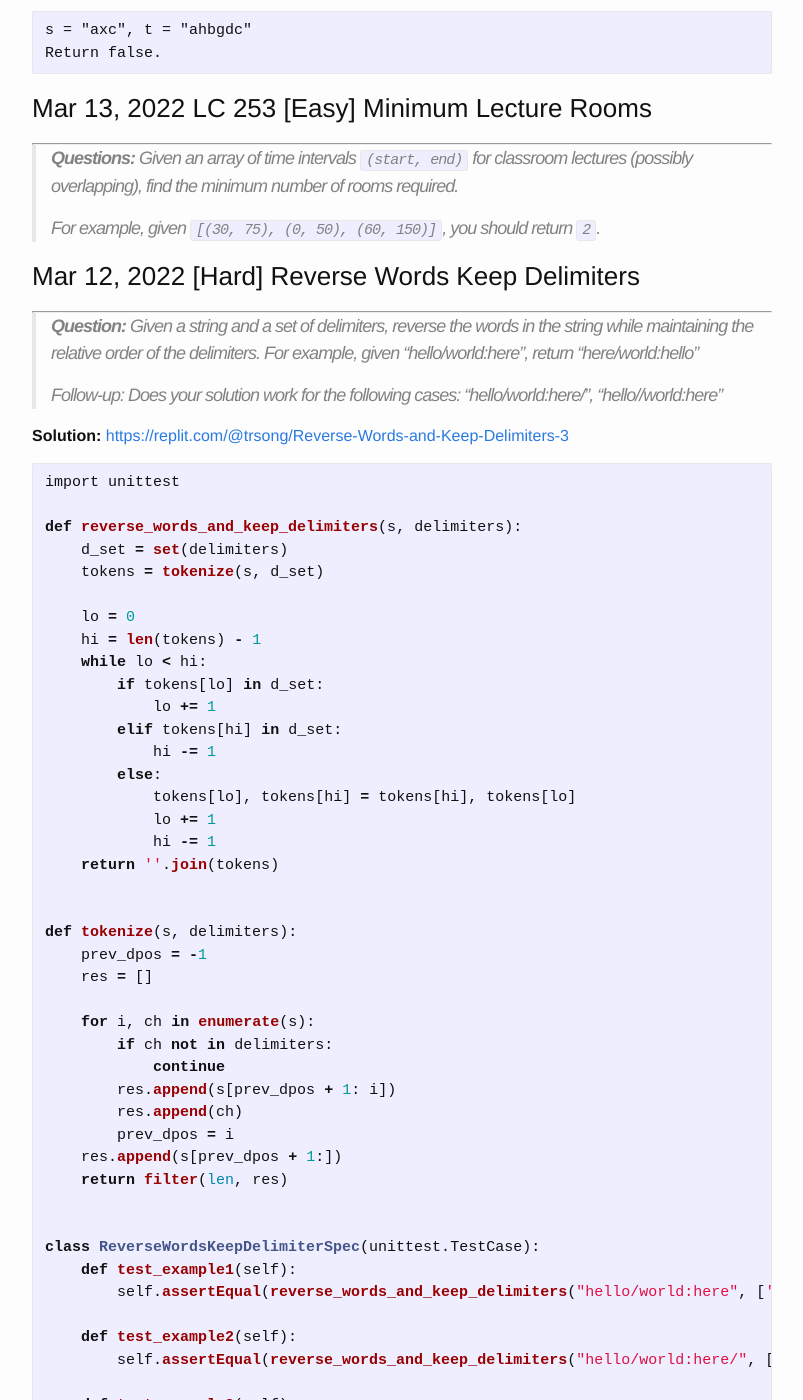
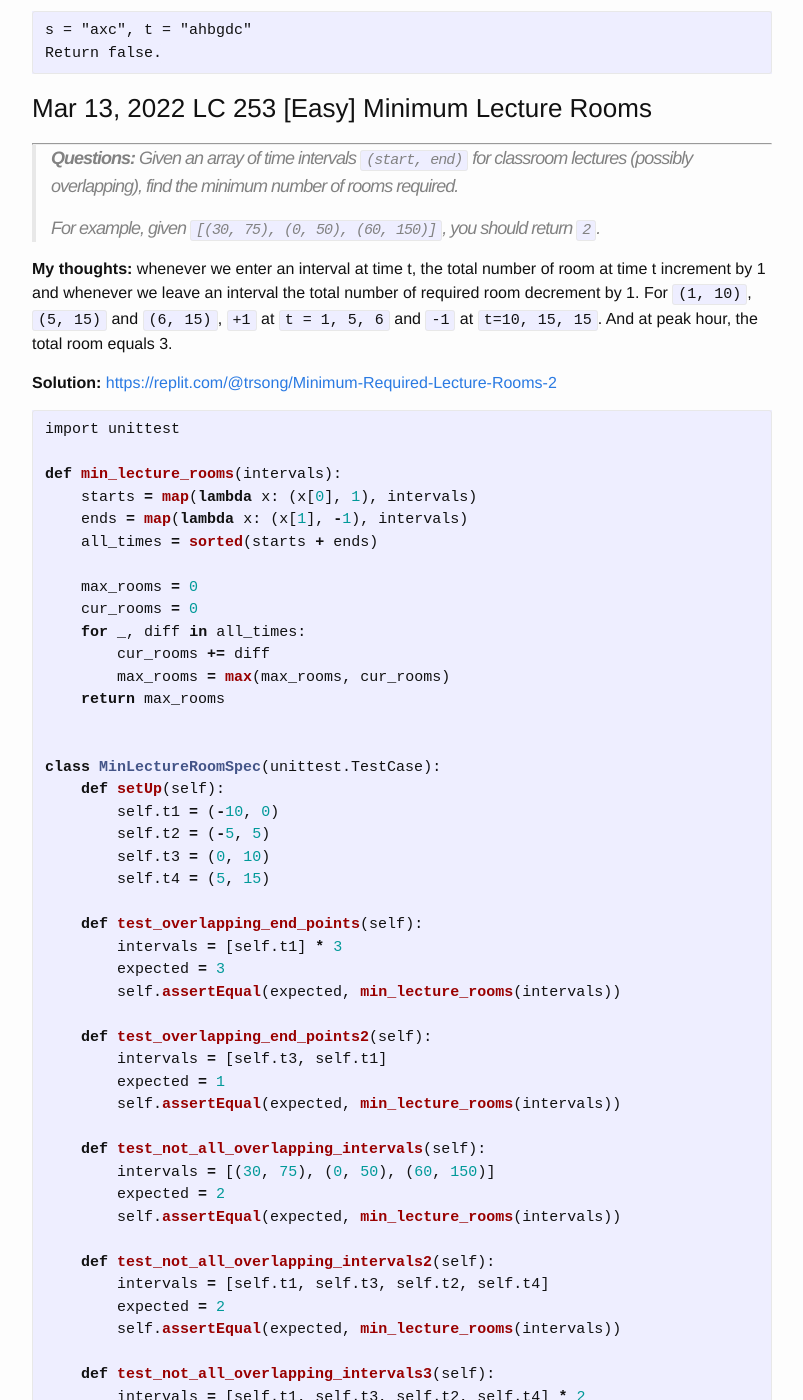
Before and after one commit to trsong/trsong.github.io, a Jekyll site: the page built from _posts/2022-02-01-DailyQuestionsFeb.md, in a window 1280 px wide and 1400 px high, scrolled down 2319 px. Shown: the whole window, without its empty margins (238-1041 px from the left). Built offline with Jekyll 4.4.1, drawn with Linux system fonts in a browser that asks for light colours; some of the changed text lies outside the part shown.

Commit message:
Add solution to Mar 13 question.

````diff
--- a/_posts/2022-02-01-DailyQuestionsFeb.md
+++ b/_posts/2022-02-01-DailyQuestionsFeb.md
@@ -61,6 +61,61 @@ Return false.
 >
 > For example, given `[(30, 75), (0, 50), (60, 150)]`, you should return `2`.
 
+**My thoughts:** whenever we enter an interval at time t, the total number of room at time t increment by 1 and whenever we leave an interval the total number of required room decrement by 1. For `(1, 10)`, `(5, 15)` and `(6, 15)`, `+1` at `t = 1, 5, 6` and `-1` at `t=10, 15, 15`. And at peak hour, the total room equals 3.
+
+**Solution:** [https://replit.com/@trsong/Minimum-Required-Lecture-Rooms-2](https://replit.com/@trsong/Minimum-Required-Lecture-Rooms-2)
+```py
+import unittest
+
+def min_lecture_rooms(intervals):
+    starts = map(lambda x: (x[0], 1), intervals)
+    ends = map(lambda x: (x[1], -1), intervals)
+    all_times = sorted(starts + ends)
+
+    max_rooms = 0
+    cur_rooms = 0
+    for _, diff in all_times:
+        cur_rooms += diff
+        max_rooms = max(max_rooms, cur_rooms)
+    return max_rooms
+
+
+class MinLectureRoomSpec(unittest.TestCase):
+    def setUp(self):
+        self.t1 = (-10, 0)
+        self.t2 = (-5, 5)
+        self.t3 = (0, 10)
+        self.t4 = (5, 15)
+
+    def test_overlapping_end_points(self):
+        intervals = [self.t1] * 3
+        expected = 3
+        self.assertEqual(expected, min_lecture_rooms(intervals))
+
+    def test_overlapping_end_points2(self):
+        intervals = [self.t3, self.t1]
+        expected = 1
+        self.assertEqual(expected, min_lecture_rooms(intervals))
+
+    def test_not_all_overlapping_intervals(self):
+        intervals = [(30, 75), (0, 50), (60, 150)]
+        expected = 2
+        self.assertEqual(expected, min_lecture_rooms(intervals))
+
+    def test_not_all_overlapping_intervals2(self):
+        intervals = [self.t1, self.t3, self.t2, self.t4]
+        expected = 2
+        self.assertEqual(expected, min_lecture_rooms(intervals))
+
+    def test_not_all_overlapping_intervals3(self):
+        intervals = [self.t1, self.t3, self.t2, self.t4] * 2
+        expected = 4
+        self.assertEqual(expected, min_lecture_rooms(intervals))
+
+
+if __name__ == '__main__':
+    unittest.main(exit=False, verbosity=2)
+```
 
 ### Mar 12, 2022 \[Hard\] Reverse Words Keep Delimiters
 ---
````
